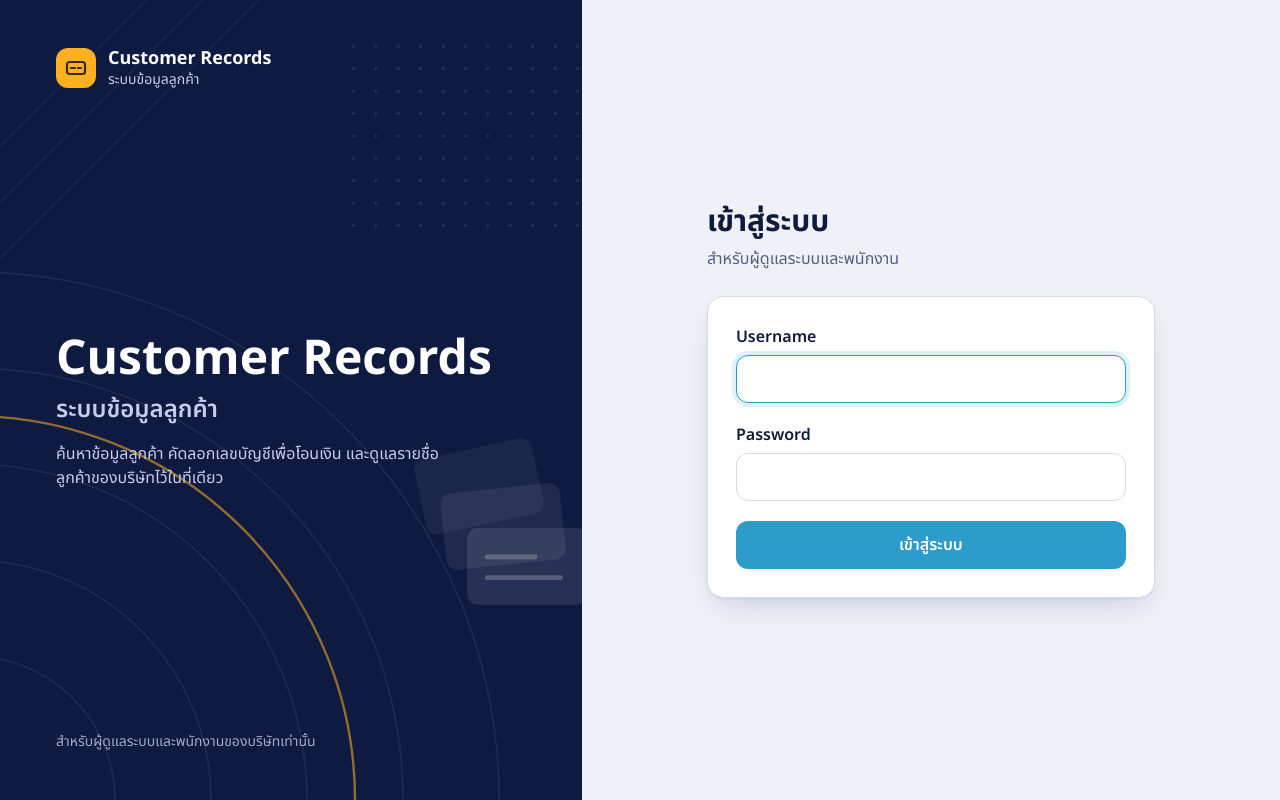
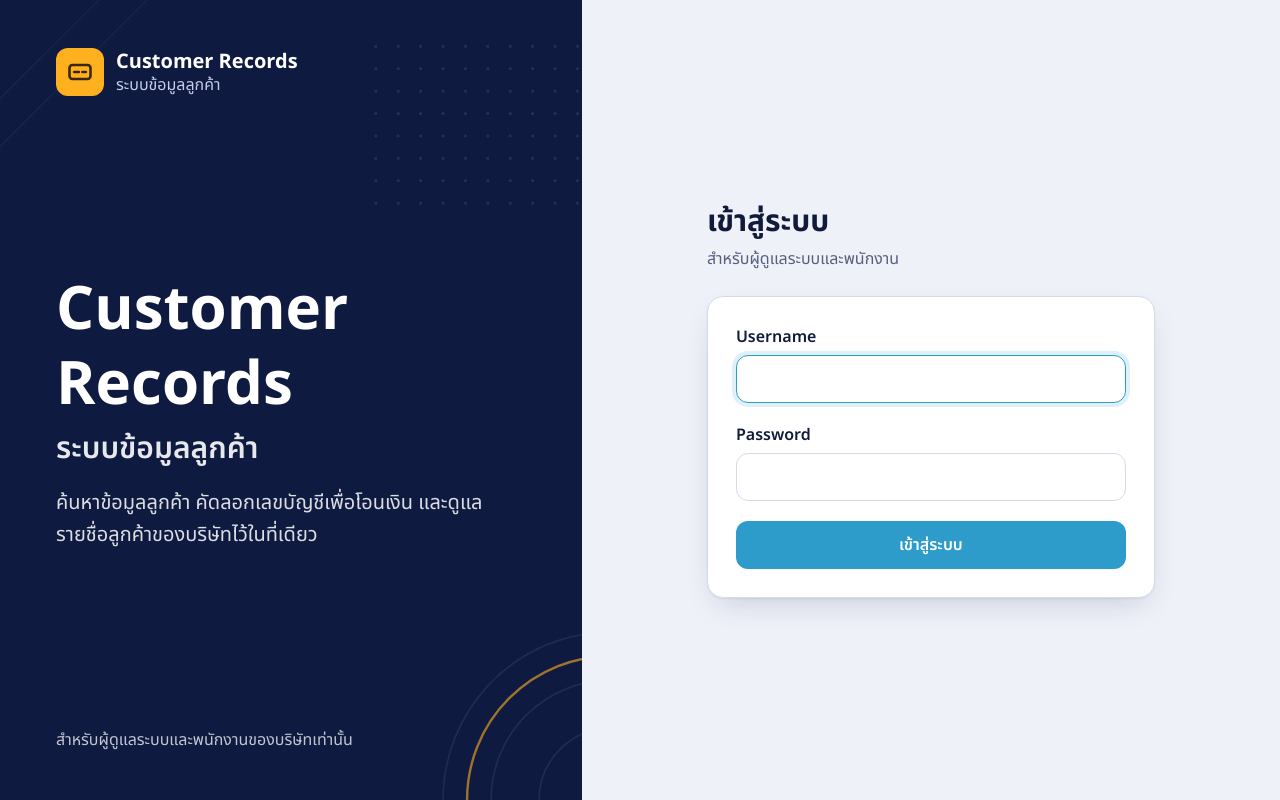
Before and after one commit to LynnAnya/customer-records-webapp, a Django app: page /login/ in a window 1280 px wide. Run offline with Django 5.2, Linux system fonts and the light colour scheme.

Commit message:
Login panel: Customer Records heading, larger text, pattern kept clear of text
Co-Authored-By: Claude Opus 5.5 <noreply@anthropic.com>

```diff
--- a/templates/accounts/login.html
+++ b/templates/accounts/login.html
@@ -7,14 +7,14 @@
 {# Split layout: navy brand panel on the left, the form on the right. On phones the panel becomes a band on top. #}
 <body class="min-h-dvh lg:grid lg:grid-cols-[minmax(0,5fr)_minmax(0,6fr)]">
   <aside class="login-panel relative overflow-hidden bg-rail px-6 py-8 text-white lg:flex lg:min-h-dvh lg:flex-col lg:px-14 lg:py-12">
-    {% include "components/brand.html" with tone="rail" %}
+    {% include "components/brand.html" with tone="rail" size="lg" %}
     {# Phones show only the brand above; the big title is for wide screens. #}
     <div class="max-w-md max-lg:hidden lg:mt-auto lg:mb-auto">
-      <h1 class="text-3xl font-bold leading-snug lg:text-5xl lg:leading-tight">Customer Records</h1>
-      <p class="mt-1 text-lg font-semibold text-rail-ink lg:text-2xl">ระบบข้อมูลลูกค้า</p>
-      <p class="mt-4 max-w-sm text-base text-rail-ink">ค้นหาข้อมูลลูกค้า คัดลอกเลขบัญชีเพื่อโอนเงิน และดูแลรายชื่อลูกค้าของบริษัทไว้ในที่เดียว</p>
+      <h1 class="text-6xl font-bold leading-tight">Customer Records</h1>
+      <p class="mt-2 text-3xl font-semibold text-white/90">ระบบข้อมูลลูกค้า</p>
+      <p class="mt-5 max-w-md text-xl leading-relaxed text-white/85">ค้นหาข้อมูลลูกค้า คัดลอกเลขบัญชีเพื่อโอนเงิน และดูแลรายชื่อลูกค้าของบริษัทไว้ในที่เดียว</p>
     </div>
-    <p class="text-sm text-rail-ink/80 max-lg:hidden">สำหรับผู้ดูแลระบบและพนักงานของบริษัทเท่านั้น</p>
+    <p class="text-base text-white/75 max-lg:hidden">สำหรับผู้ดูแลระบบและพนักงานของบริษัทเท่านั้น</p>
   </aside>
 
   <main class="flex items-start justify-center px-4 py-8 lg:items-center lg:px-10">
--- a/templates/components/brand.html
+++ b/templates/components/brand.html
@@ -1,10 +1,10 @@
-{# App mark, name and purpose. `tone` is "rail" on dark navy, empty on a normal surface. #}
+{# App mark, name and purpose. `tone` is "rail" on dark navy, empty on a normal surface. `size` "lg" for the login page. #}
 <span class="flex items-center gap-3">
-  <span class="flex size-10 flex-none items-center justify-center rounded-xl bg-signal text-[#3a2600]">
-    <svg class="size-6" viewBox="0 0 24 24" fill="none" stroke="currentColor" stroke-width="2.2" stroke-linecap="round" stroke-linejoin="round" aria-hidden="true"><rect x="3" y="6" width="18" height="12" rx="2.5"/><path d="M7 12h4"/><path d="M14 12h3"/></svg>
+  <span class="flex {% if size == 'lg' %}size-12{% else %}size-10{% endif %} flex-none items-center justify-center rounded-xl bg-signal text-[#3a2600]">
+    <svg class="{% if size == 'lg' %}size-7{% else %}size-6{% endif %}" viewBox="0 0 24 24" fill="none" stroke="currentColor" stroke-width="2.2" stroke-linecap="round" stroke-linejoin="round" aria-hidden="true"><rect x="3" y="6" width="18" height="12" rx="2.5"/><path d="M7 12h4"/><path d="M14 12h3"/></svg>
   </span>
   <span class="flex flex-col">
-    <span class="text-lg font-bold leading-tight {% if tone == 'rail' %}text-white{% else %}text-ink{% endif %}">Customer Records</span>
-    <span class="text-sm leading-tight {% if tone == 'rail' %}text-rail-ink{% else %}text-muted{% endif %}">ระบบข้อมูลลูกค้า</span>
+    <span class="{% if size == 'lg' %}text-xl{% else %}text-lg{% endif %} font-bold leading-tight {% if tone == 'rail' %}text-white{% else %}text-ink{% endif %}">Customer Records</span>
+    <span class="{% if size == 'lg' %}text-base{% else %}text-sm{% endif %} leading-tight {% if tone == 'rail' %}text-rail-ink{% else %}text-muted{% endif %}">ระบบข้อมูลลูกค้า</span>
   </span>
 </span>
```
Also changed, not shown: static/css/app.css, static/img/login-pattern.svg.
